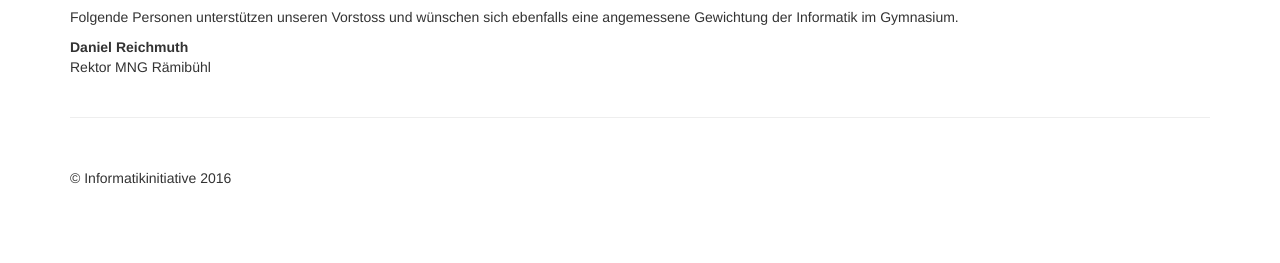
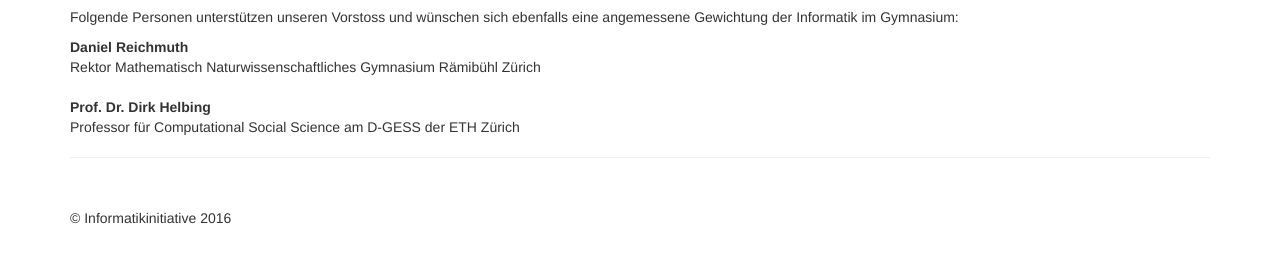
Before and after one commit to digitalerrucksack/digitalerrucksack.github.io, a plain HTML site: page unterstuetzung.html in a window 1280 px wide. Shown: the part 547-810 px from the top of the page. Drawn offline with Linux system fonts and the light colour scheme.

Commit message:
Helbing eingefügt

```diff
--- a/unterstuetzung.html
+++ b/unterstuetzung.html
@@ -89,10 +89,15 @@
         <div class="row">
             <div class="col-sm-12">
                 <h2>Unterstützung</h2>
-                <p>Folgende Personen unterstützen unseren Vorstoss und wünschen sich ebenfalls eine angemessene Gewichtung der Informatik im Gymnasium.</p>
+                <p>Folgende Personen unterstützen unseren Vorstoss und wünschen sich ebenfalls eine angemessene Gewichtung der Informatik im Gymnasium:</p>
 				<dl>
 					<dt>Daniel Reichmuth</dt>
-					<dd>Rektor MNG Rämibühl</dd>
+					<dd>Rektor Mathematisch Naturwissenschaftliches Gymnasium Rämibühl Zürich</dd>
+
+				</dl>
+
+					<dt>Prof. Dr. Dirk Helbing</dt>
+					<dd>Professor für Computational Social Science am D-GESS der ETH Zürich</dd>
 				</dl>
             </div>
         </div>
```
